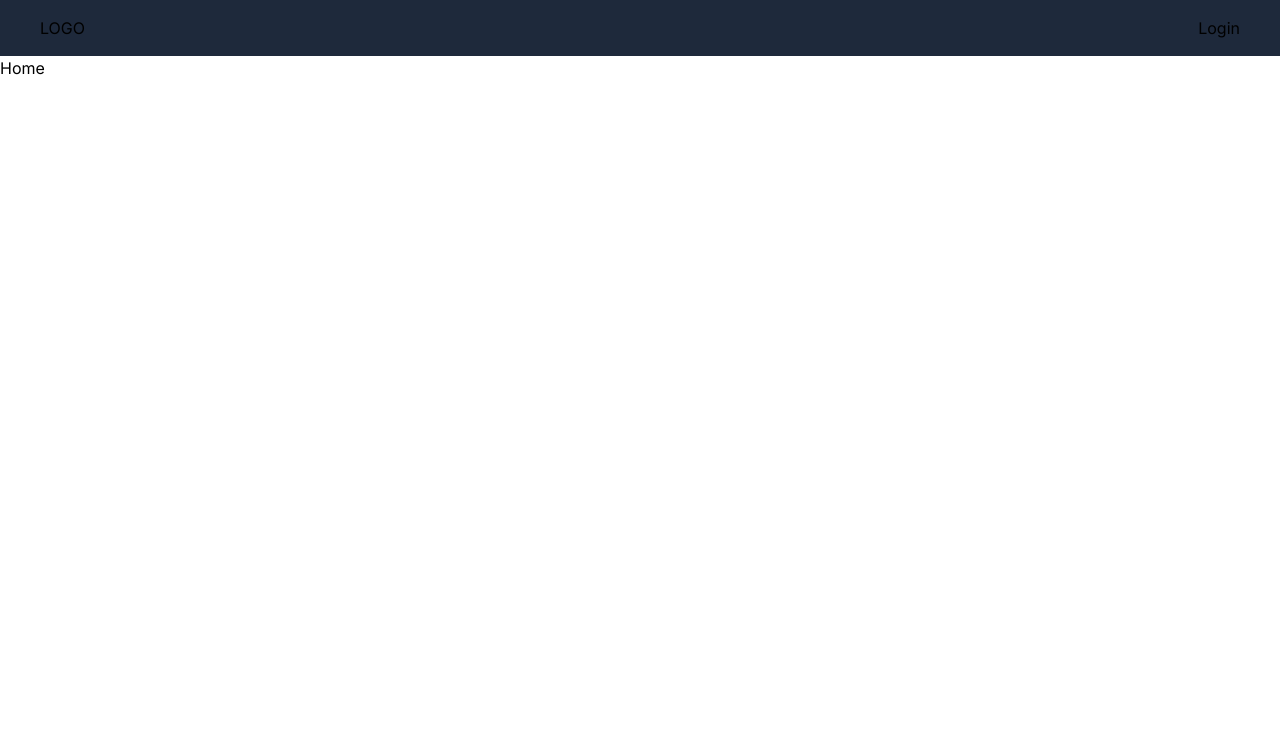
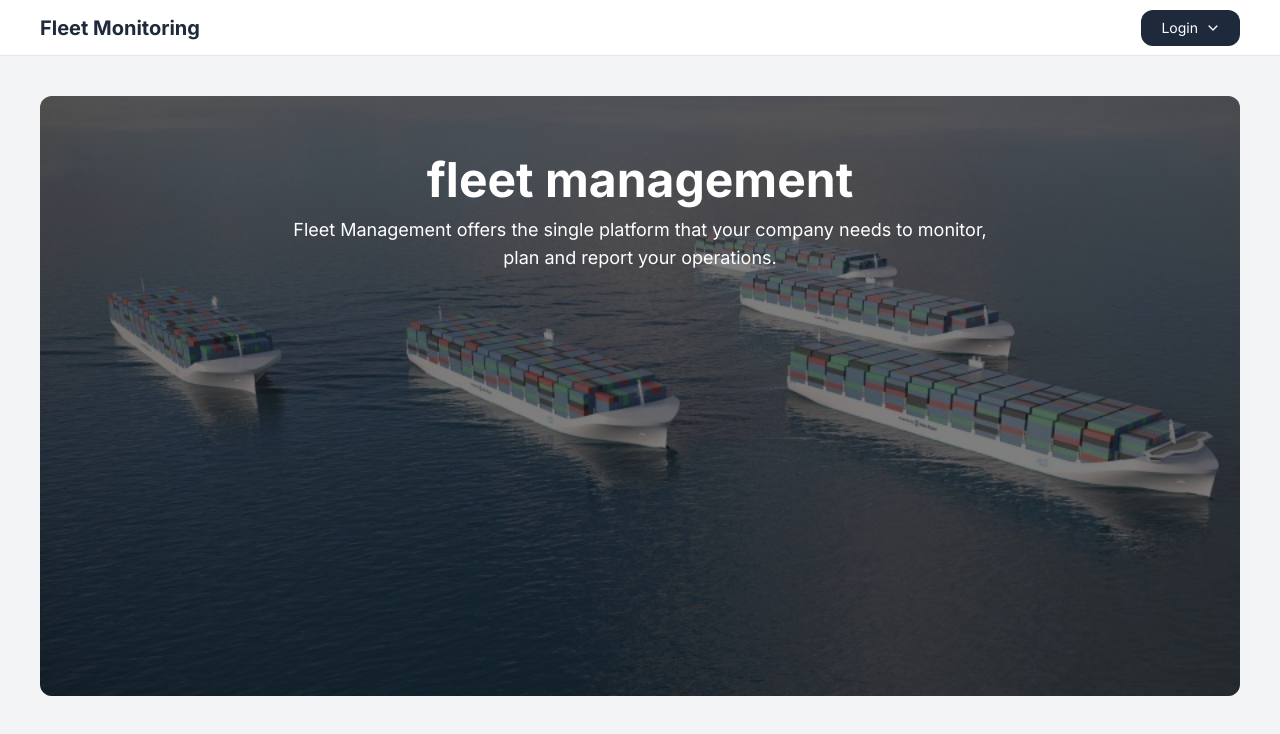
Before and after one commit to handi7/fleet-monitoring, a Next.js app: page / in a window 1280 px wide. Shown: the top 734 px of the page. Built offline with nearby package versions, Linux system fonts and the light colour scheme.

Commit message:
add landing page

```diff
--- a/src/app/(homepage)/AuthLayout.jsx
+++ b/src/app/(homepage)/AuthLayout.jsx
@@ -11,15 +11,15 @@ function AuthLayout({ isOpen }) {
   return (
     <div
       ref={ref}
-      className={`absolute w-72 rounded-md overflow-hidden top-12 right-0 duration-500 ${
+      className={`absolute w-72 rounded-md overflow-hidden top-12 right-2 duration-500 z-50 ${
         isOpen ? "h-96" : "h-0"
       }`}
     >
-      <div className="flex justify-end text-slate-800">
+      <div className="flex justify-end text-white">
         <div className="flex-auto border-b"></div>
         <button
           className={`hover:bg-slate-800 hover:text-white px-5 py-1 border-l border-t border-r rounded-t-md ${
-            tab === 2 ? "bg-primary text-white" : "bg-white/20"
+            tab === 2 ? "bg-primary text-white" : "bg-black/30"
           }`}
           onClick={() => setTab(2)}
         >
@@ -27,7 +27,7 @@ function AuthLayout({ isOpen }) {
         </button>
         <button
           className={`hover:bg-slate-800 hover:text-white px-5 py-1 border-l border-t border-r rounded-t-md ${
-            tab === 1 ? "bg-primary text-white" : "bg-white/20"
+            tab === 1 ? "bg-primary text-white" : "bg-black/30"
           }`}
           onClick={() => setTab(1)}
         >
--- a/src/app/(homepage)/NavBar.jsx
+++ b/src/app/(homepage)/NavBar.jsx
@@ -2,16 +2,25 @@
 
 import { useState } from "react";
 import AuthLayout from "./AuthLayout";
+import { IoChevronDown } from "react-icons/io5";
 
 function NavBar() {
   const [open, setOpen] = useState(false);
 
   return (
-    <div className="flex-initial w-full h-14 flex justify-center bg-slate-800">
+    <div className="flex-initial w-full h-14 flex justify-center bg-white text-primary border-b">
       <div className="w-[1200px] h-full flex justify-between items-center">
-        <div>LOGO</div>
+        <div className="text-xl font-bold">Fleet Monitoring</div>
         <div className="relative">
-          <button onClick={() => setOpen(!open)}>Login</button>
+          <button
+            className="flex items-center space-x-2 text-sm bg-primary hover:bg-primary/90 text-white px-5 py-2 rounded-xl duration-500"
+            onClick={() => setOpen(!open)}
+          >
+            <span>Login</span>
+            <IoChevronDown
+              className={`duration-500 ${open ? "rotate-180" : "rotate-0"}`}
+            />
+          </button>
           <AuthLayout isOpen={open} close={() => setOpen(false)} />
         </div>
       </div>
--- a/src/app/(homepage)/page.jsx
+++ b/src/app/(homepage)/page.jsx
@@ -1,7 +1,30 @@
+import Image from "next/image";
 import React from "react";
 
 function HomePage() {
-  return <div className="h-full bg-white">Home</div>;
+  return (
+    <div className="h-full flex justify-center bg-gray-100 text-primary">
+      <div className="w-[1200px] max-w-[1200px] py-10">
+        <div className="w-full aspect-[2/1] relative rounded-xl overflow-hidden">
+          <Image
+            src="/images/homebg.jpg"
+            alt="home"
+            layout="fill"
+            className="object-cover"
+            placeholder="blur"
+            blurDataURL="/images/homebg.jpg"
+          />
+          <div className="absolute w-full h-full flex flex-col items-center text-white bg-black/50 pt-[5%] space-y-3">
+            <h1 className="text-5xl font-bold">fleet management</h1>
+            <p className="w-[720px] text-lg text-center">
+              Fleet Management offers the single platform that your company
+              needs to monitor, plan and report your operations.
+            </p>
+          </div>
+        </div>
+      </div>
+    </div>
+  );
 }
 
 export default HomePage;
```
